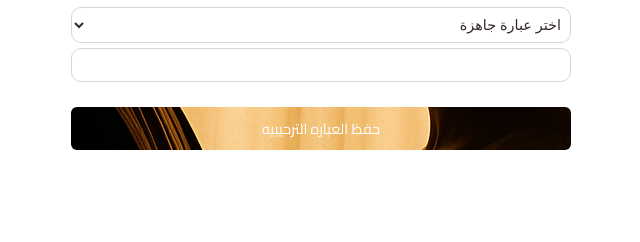
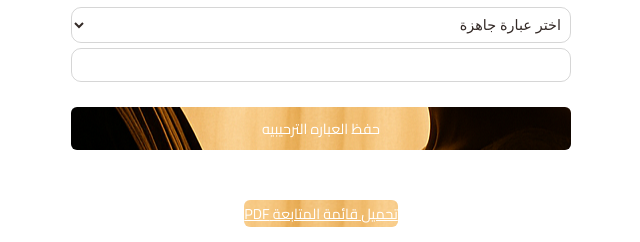
Before and after one commit to weadingguestwebsite1-lab/wedding-guests, a Flask app: page / in a window 1280 px wide. Shown: the part 1426-1668 px from the top of the page, without its empty margins (319-959 px from the left). Before the commit the page ends 1576 px from the top, so only its background shows below. Run offline with Flask 3, Linux system fonts and the light colour scheme; data that the repository does not hold is empty; some libraries are stand-ins or nearby versions.

Commit message:
follow up download button

```diff
--- a/templates/index.html
+++ b/templates/index.html
@@ -235,6 +235,9 @@ tr:hover {
   }
 })();
 </script>
+<a href="{{ url_for('followup_pdf') }}" class="button" style="margin:10px;">
+    تحميل قائمة المتابعة PDF
+</a>
 
 
 
```
